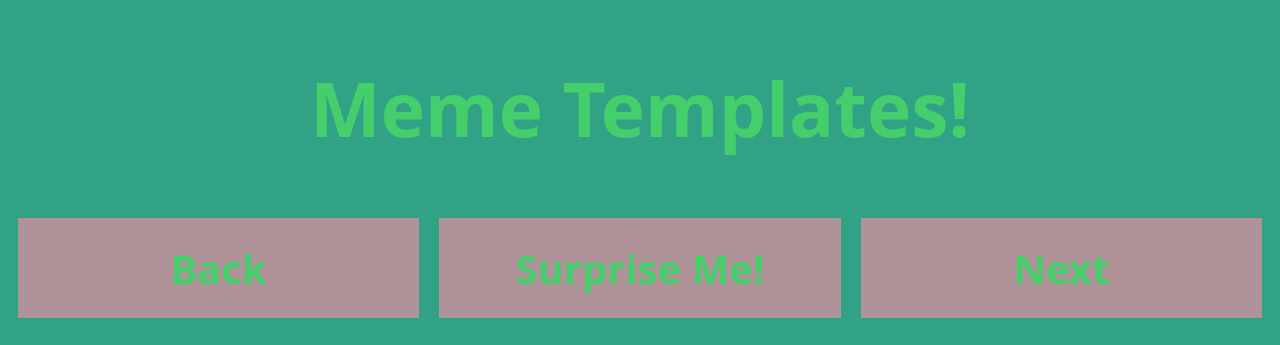
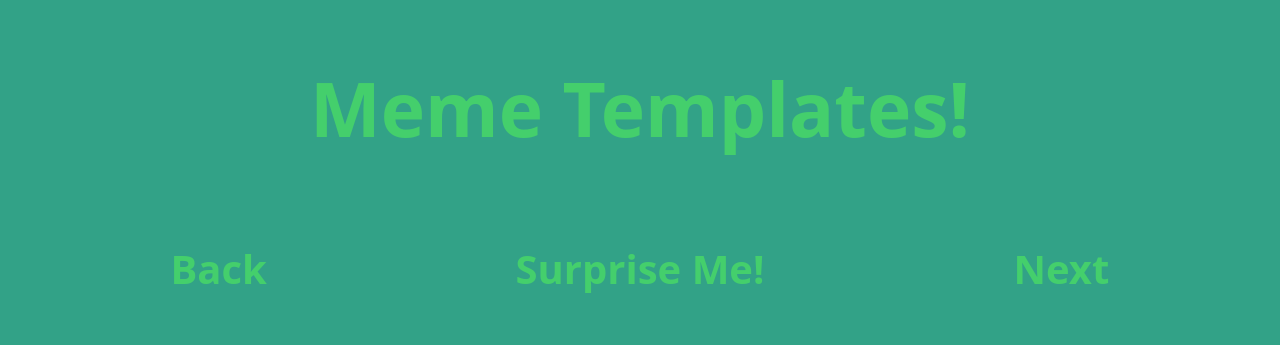
Before and after one commit to connorj22/Project-3, a plain HTML site: page index.html in a window 1280 px wide. Drawn offline with nearby package versions, Linux system fonts and the light colour scheme.

Commit message:
Update style.css

```diff
--- a/style.css
+++ b/style.css
@@ -46,7 +46,6 @@ img {
 
 h2{
   margin: 10px;
-  background-color: #b09398;
   color:#44cf6c;
   font-size: 40px;
   display: flex;
```
